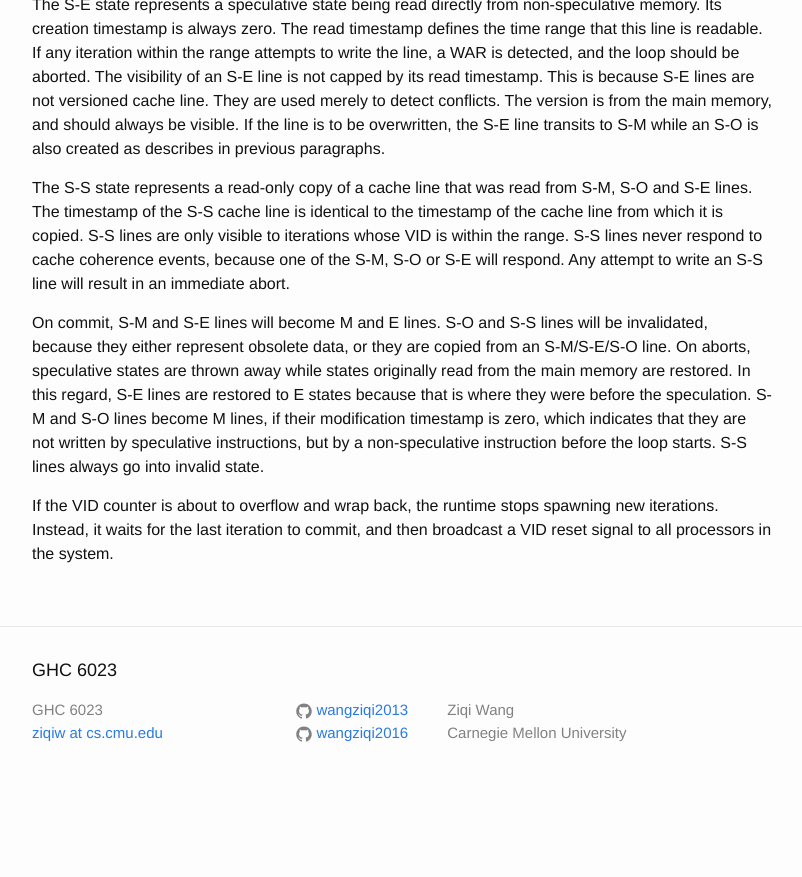
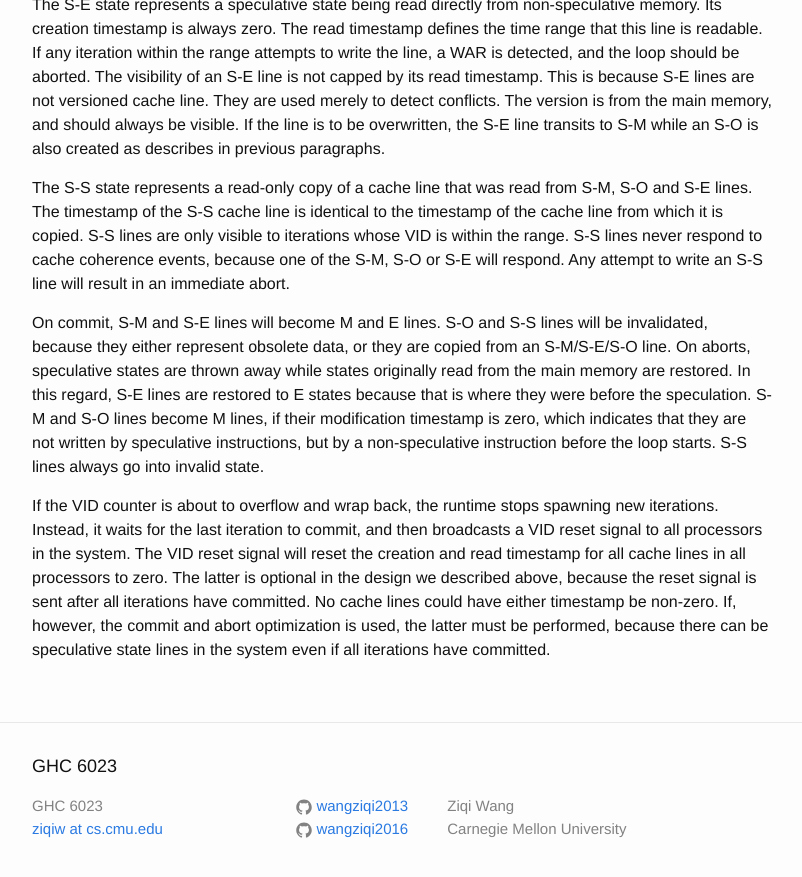
Before and after one commit to wangziqi2013/wangziqi2013.github.io, a Jekyll site: the page built from _posts/2018-06-02-Hardware-Multithreaded-Transactions.markdown, in a window 1280 px wide and 900 px high, scrolled down 2233 px. Shown: the top 877 px of the window, without its empty margins (238-1040 px from the left). Built offline with Jekyll 4.4.1, drawn with Linux system fonts in a browser that asks for light colours; before the commit the page ends 3037 px from its top, so only the background shows below that.

Commit message:
Finish wrap back

```diff
--- a/_posts/2018-06-02-Hardware-Multithreaded-Transactions.markdown
+++ b/_posts/2018-06-02-Hardware-Multithreaded-Transactions.markdown
@@ -102,4 +102,8 @@ are not written by speculative instructions, but by a non-speculative instructio
 go into invalid state.
 
 If the VID counter is about to overflow and wrap back, the runtime stops spawning new iterations. Instead, it waits
-for the last iteration to commit, and then broadcast a VID reset signal to all processors in the system.
+for the last iteration to commit, and then broadcasts a VID reset signal to all processors in the system. The VID
+reset signal will reset the creation and read timestamp for all cache lines in all processors to zero. The latter is
+optional in the design we described above, because the reset signal is sent after all iterations have committed. No
+cache lines could have either timestamp be non-zero. If, however, the commit and abort optimization is used, the latter
+must be performed, because there can be speculative state lines in the system even if all iterations have committed.
```
